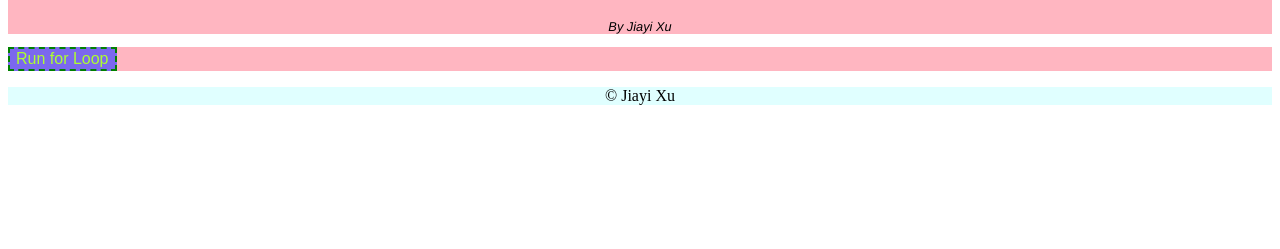
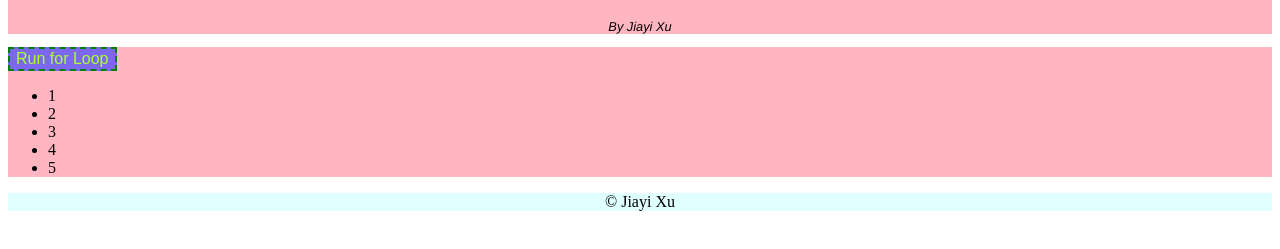
Before and after one commit to Jiayixu1005/jiayixu1005.github.io, a plain HTML site: page for-loops/index.html in a window 1280 px wide. Both pictures are taken after a click on the button "Run for Loop". Shown: the part 61-310 px from the top of the page. Drawn offline with Linux system fonts and the light colour scheme.

Commit message:
for loops

```diff
--- a/for-loops/index.html
+++ b/for-loops/index.html
@@ -7,7 +7,8 @@
     <meta http-equiv="X-UA-Compatible" content="ie=edge">
     <title>Learn for loops</title>
     <link rel="stylesheet" href="../ListButton/styles.css">
-    <link rel="stylesheet" href="../css/elf-buttons.css">
+    <script src="../ListButton/lib/elf-code.js"></script>
+    <script src="index.js"></script>
 </head>
 
 <body>
--- /dev/null
+++ b/for-loops/index.js
@@ -0,0 +1,15 @@
+window.onload = () => {
+    const listButton = document.getElementById('run-for-loop');
+
+    listButton.onclick = () => {
+        const myList = document.getElementById('my-list');
+
+        for (let i = 1; i <= 5; i ++)
+        {
+
+        elfCode.appendToList(myList, i);
+        }
+
+
+    }
+}
```
Also changed, not shown: ListButton/lib/elf-code.js (renamed from ListButton/elf-code.js).
